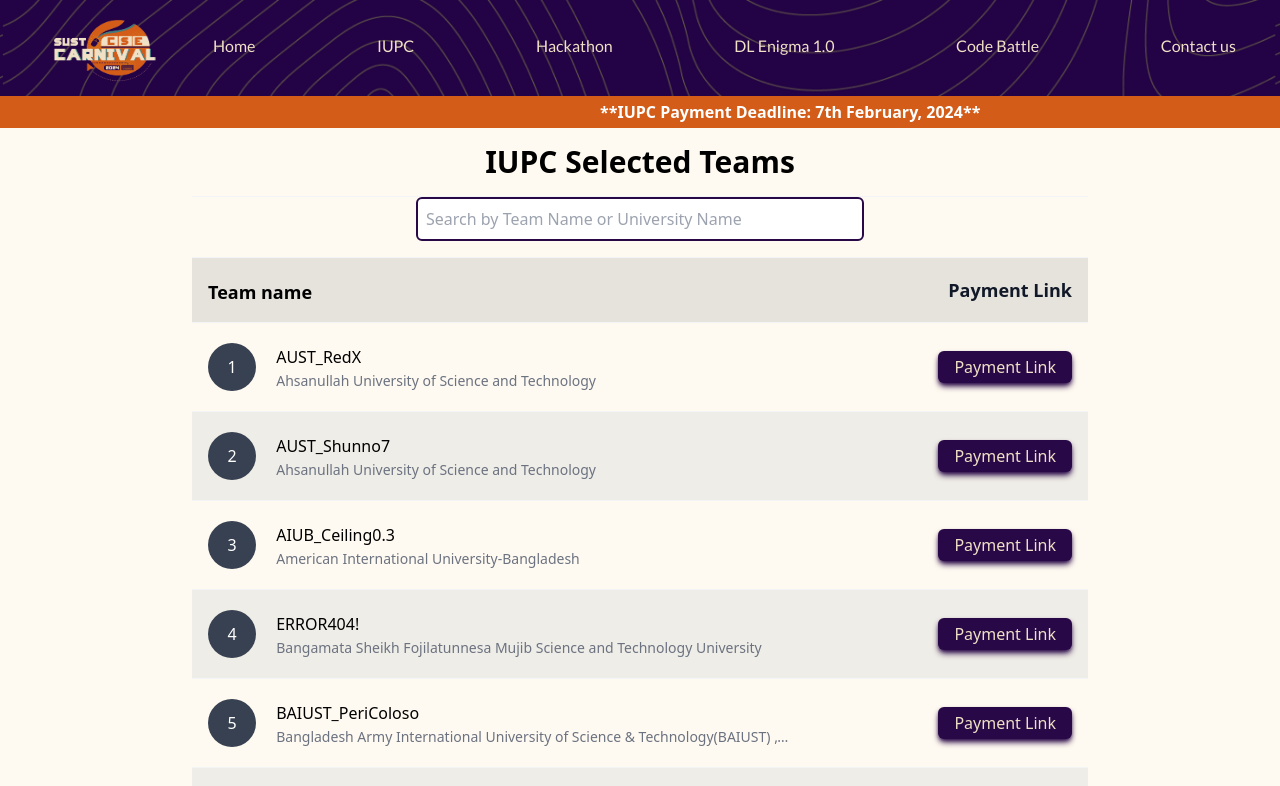
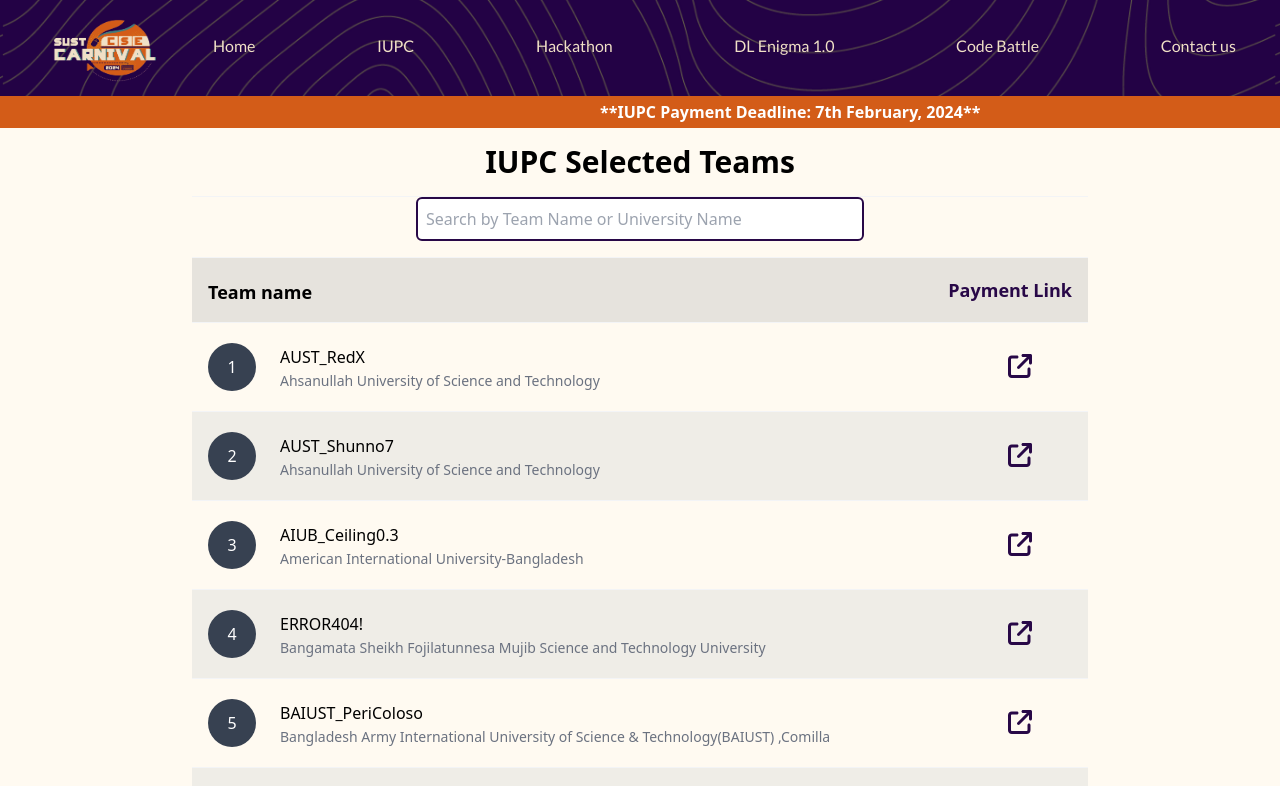
Before and after one commit to Mufassir-Chowdhury/cse-carnival, a React (Vite) app: page /iupc/selected_teams in a window 1280 px wide. Shown: the top 786 px of the page. Built offline with nearby package versions, Linux system fonts and the light colour scheme; a web font is replaced by a local one.

Commit message:
Add FontAwesomeIcon and faExternalLink for payment link

```diff
--- a/src/pages/IUPCList.jsx
+++ b/src/pages/IUPCList.jsx
@@ -2,6 +2,8 @@ import { SecondaryButton } from "../components/Button"
 import { useState } from "react";
 import { iupcSelectedTeams } from "../data/data";
 import Marquee from "react-fast-marquee";
+import { FontAwesomeIcon } from "@fortawesome/react-fontawesome";
+import { faExternalLink } from "@fortawesome/free-solid-svg-icons";
 
 // add people from a json file
 const people = iupcSelectedTeams;
@@ -26,7 +28,7 @@ export default function IUPCList() {
 
 
 
-      <Marquee gradient={false} speed={100}  className=" overflow-y-hidden bg-navbar-button-hover">
+      <Marquee gradient={false} speed={100} className=" overflow-y-hidden bg-navbar-button-hover">
         <p className="text-center text-md font-semibold py-1 text-white">**IUPC Payment Deadline: 7th February, 2024** </p>
       </Marquee>
       <div className="container mx-auto">
@@ -52,7 +54,7 @@ export default function IUPCList() {
               </div>
             </div>
             <div className="shrink-0 flex flex-col items-end">
-          <p className="leading-6 text-gray-900">Payment Link</p>
+              <p className="leading-6 text-navbar">Payment Link</p>
             </div>
           </li>
           {filteredPeople.length === 0 && <p className="text-center text-2xl mt-4 font-semibold max-h-screen">No Team Found</p>}
@@ -67,7 +69,9 @@ export default function IUPCList() {
               </div>
               <div className="shrink-0 flex flex-col items-end">
                 <a href={person.url}>
-              <SecondaryButton text="Payment Link" />
+                  {/* use hyperlink icon */}
+                  <FontAwesomeIcon icon={faExternalLink} className="text-2xl text-navbar hover:text-navbar-button mr-10" />
+                  {/* <SecondaryButton text="Payment Link" /> */}
                 </a>
 
               </div>
```
Lines whose indentation alone changed are shown as unchanged.
